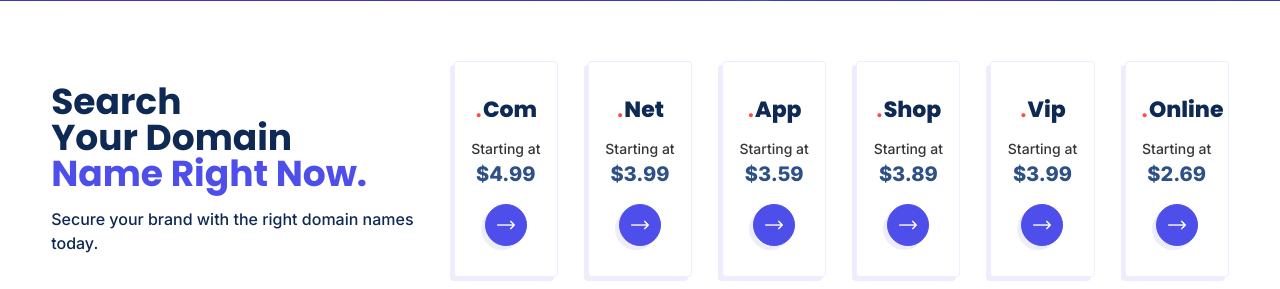
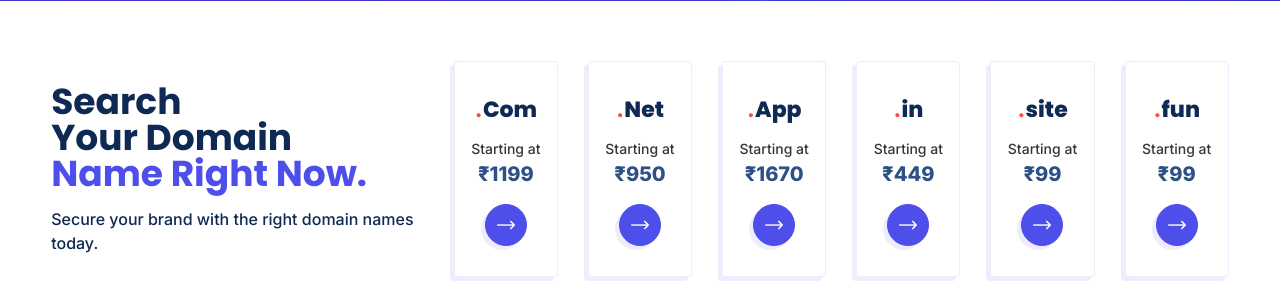
Before and after one commit to Flyhost/theme2025, a PHP site: page / in a window 1280 px wide. Shown: the part 673-962 px from the top of the page. Run offline with PHP 8.4, Linux system fonts and the light colour scheme.

Commit message:
price update

```diff
--- a/index.php
+++ b/index.php
@@ -137,7 +137,7 @@
                   <!-- price -->
                   <div class="price mb-1">
                     <p class="text">Starting at</p>
-                    <p class="text">$4.99</p>
+                    <p class="text">₹1199</p>
                   </div>
                   <a href="#" class="theme-btn --fill-primary --circle-btn --has-icon">
                     <img src="assets/images/icons/right-arrow-w.png" class="dir-reflect img-fluid" alt="Arrow">
@@ -153,7 +153,7 @@
                   <!-- price -->
                   <div class="price mb-1">
                     <p class="text">Starting at</p>
-                    <p class="text">$3.99</p>
+                    <p class="text">₹950</p>
                   </div>
                   <a href="#" class="theme-btn --fill-primary --circle-btn --has-icon">
                     <img src="assets/images/icons/right-arrow-w.png" class="dir-reflect img-fluid" alt="Arrow">
@@ -169,7 +169,7 @@
                   <!-- price -->
                   <div class="price mb-1">
                     <p class="text">Starting at</p>
-                    <p class="text">$3.59</p>
+                    <p class="text">₹1670</p>
                   </div>
                   <a href="#" class="theme-btn --fill-primary --circle-btn --has-icon">
                     <img src="assets/images/icons/right-arrow-w.png" class="dir-reflect img-fluid" alt="Arrow">
@@ -181,11 +181,11 @@
                 <!-- box -->
                 <div class="box position-relative text-center">
                   <!-- box-title -->
-                  <h3 class="box-title en-pri-font"><span>.</span>Shop</h3>
+                  <h3 class="box-title en-pri-font"><span>.</span>in</h3>
                   <!-- price -->
                   <div class="price mb-1">
                     <p class="text">Starting at</p>
-                    <p class="text">$3.89</p>
+                    <p class="text">₹449</p>
                   </div>
                   <a href="#" class="theme-btn --fill-primary --circle-btn --has-icon">
                     <img src="assets/images/icons/right-arrow-w.png" class="dir-reflect img-fluid" alt="Arrow">
@@ -197,11 +197,11 @@
                 <!-- box -->
                 <div class="box position-relative text-center">
                   <!-- box-title -->
-                  <h3 class="box-title en-pri-font"><span>.</span>Vip</h3>
+                  <h3 class="box-title en-pri-font"><span>.</span>site</h3>
                   <!-- price -->
                   <div class="price mb-1">
                     <p class="text">Starting at</p>
-                    <p class="text">$3.99</p>
+                    <p class="text">₹99</p>
                   </div>
                   <a href="#" class="theme-btn --fill-primary --circle-btn --has-icon">
                     <img src="assets/images/icons/right-arrow-w.png" class="dir-reflect img-fluid" alt="Arrow">
@@ -213,11 +213,11 @@
                 <!-- box -->
                 <div class="box position-relative text-center">
                   <!-- box-title -->
-                  <h3 class="box-title en-pri-font"><span>.</span>Online</h3>
+                  <h3 class="box-title en-pri-font"><span>.</span>fun</h3>
                   <!-- price -->
                   <div class="price mb-1">
                     <p class="text">Starting at</p>
-                    <p class="text">$2.69</p>
+                    <p class="text">₹99</p>
                   </div>
                   <a href="#" class="theme-btn --fill-primary --circle-btn --has-icon">
                     <img src="assets/images/icons/right-arrow-w.png" class="dir-reflect img-fluid" alt="Arrow">
```
